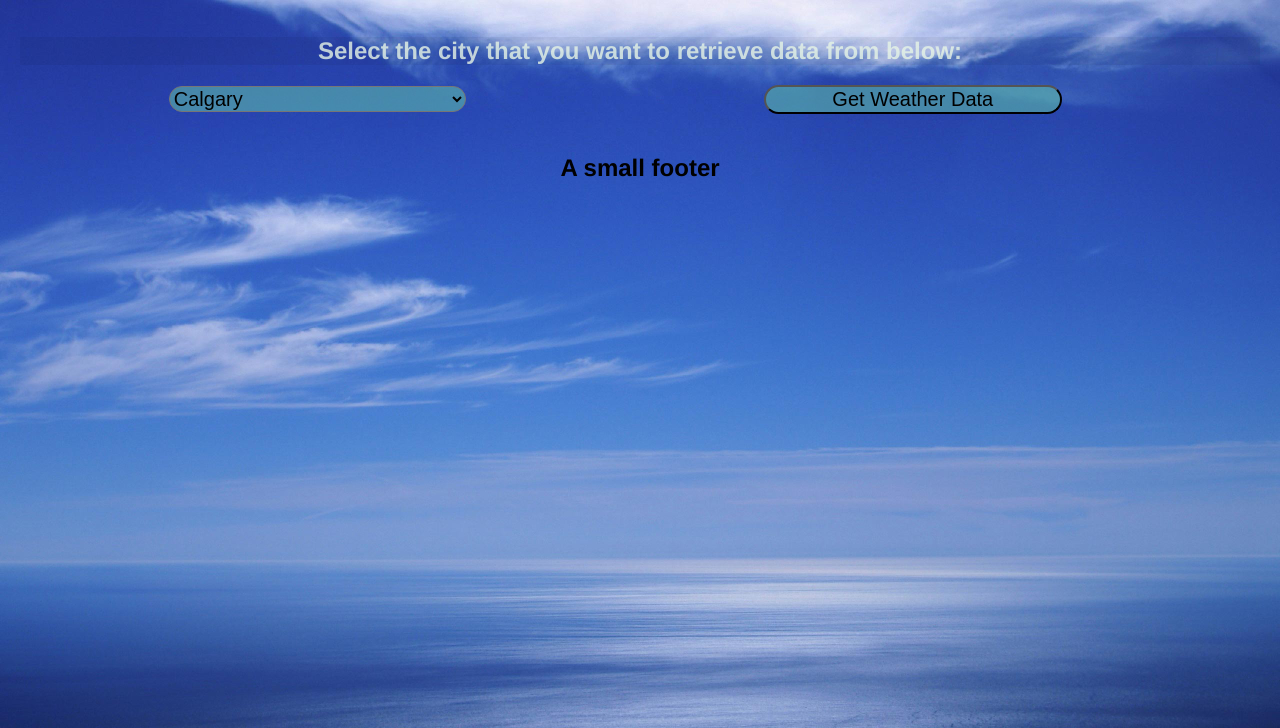
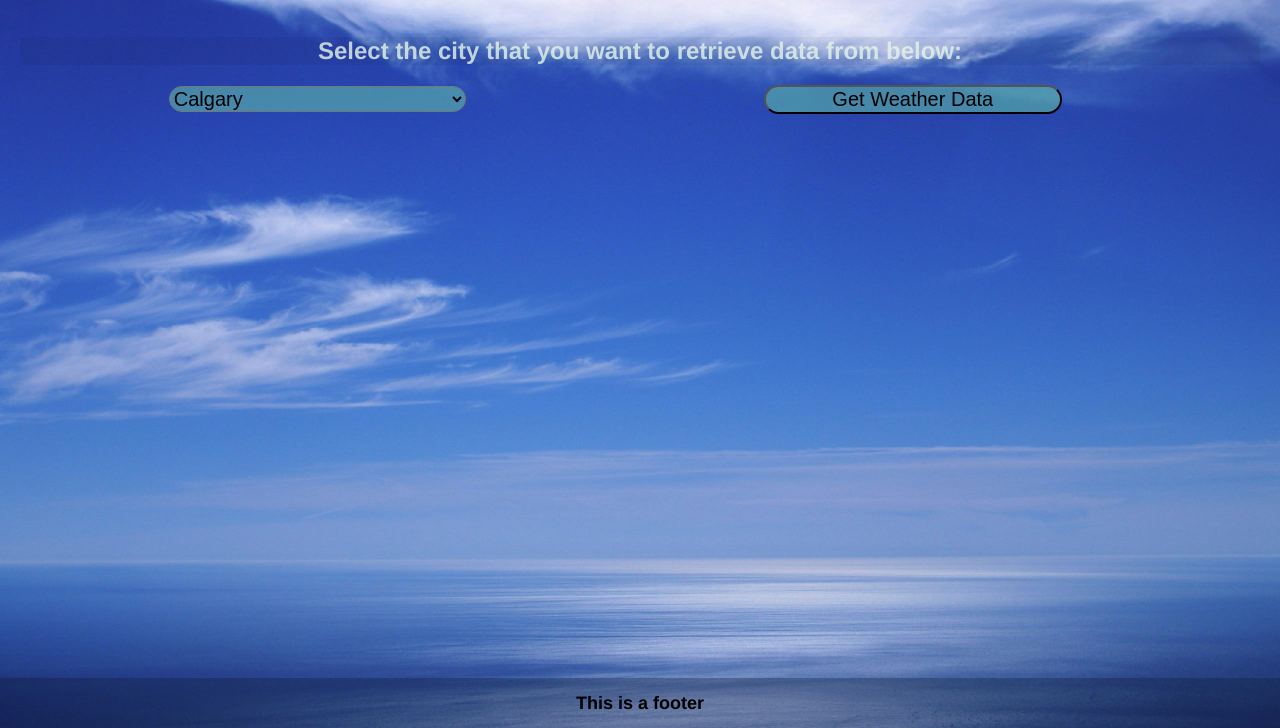
Before and after one commit to trev155/ActAgain, a React app: page / in a window 1280 px wide. Shown: the part 72-800 px from the top of the page. Built offline with nearby package versions, Linux system fonts and the light colour scheme.

Commit message:
adding an amateur footer

```diff
--- a/app/components/Footer.js
+++ b/app/components/Footer.js
@@ -4,7 +4,7 @@ export class Footer extends React.Component {
     render() {
         return (
         <div className="footer">
-            <h2>A small footer</h2>
+            <h2>This is a footer</h2>
         </div>
         );
     }
--- a/app/styles.css
+++ b/app/styles.css
@@ -41,6 +41,13 @@ body {
 
 .footer {
     text-align: center;
+    margin: 0;
+    position: fixed;
+    bottom: 0;
+    width: 100%;
+    height: 50px;
+    font-size: 12px;
+    background-color: rgba(10, 23, 52, 0.3);
 }
 
 .WeatherApp {
@@ -136,6 +143,10 @@ body {
     color: rgb(15, 30, 129);
 }
 
+.WeatherData .forecasts {
+    padding-bottom: 30px;
+}
+
 .WeatherData .forecasts .subheader {
     text-align: center;
     font-size: 22px;
```
